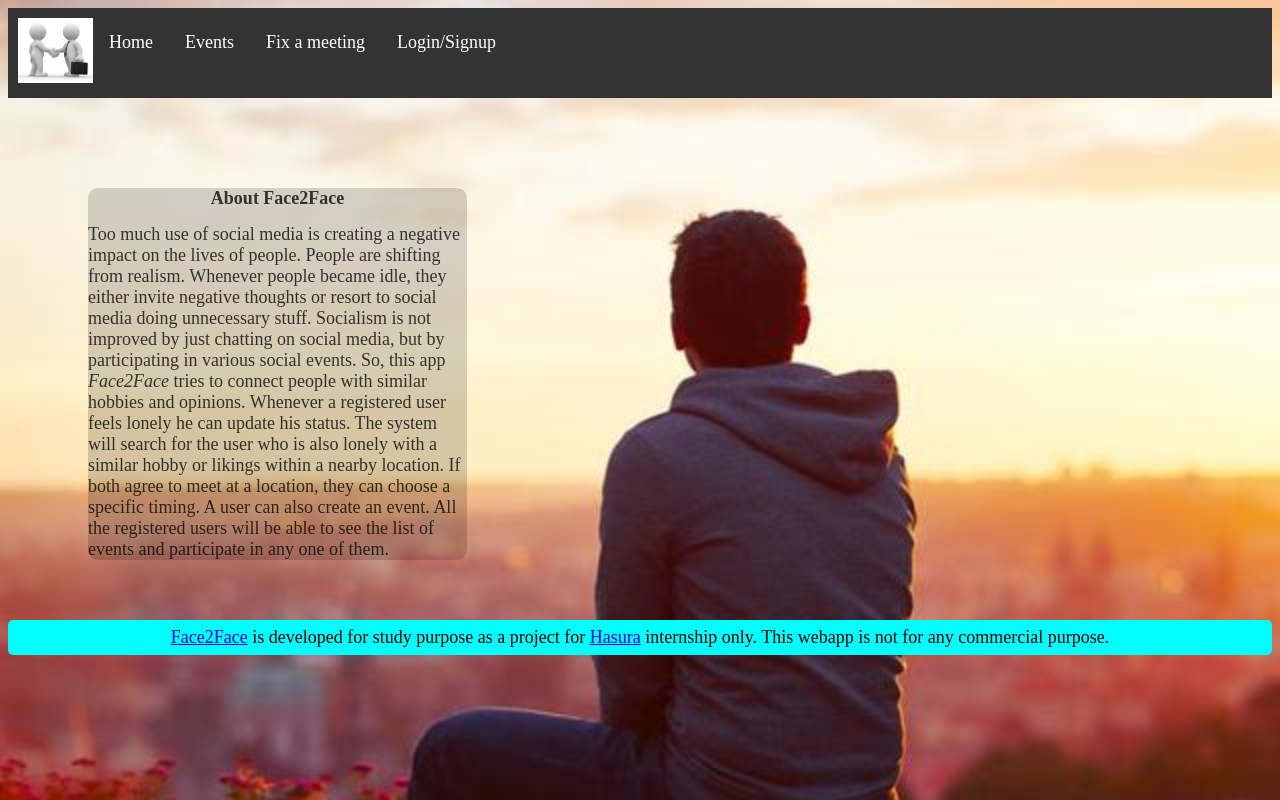
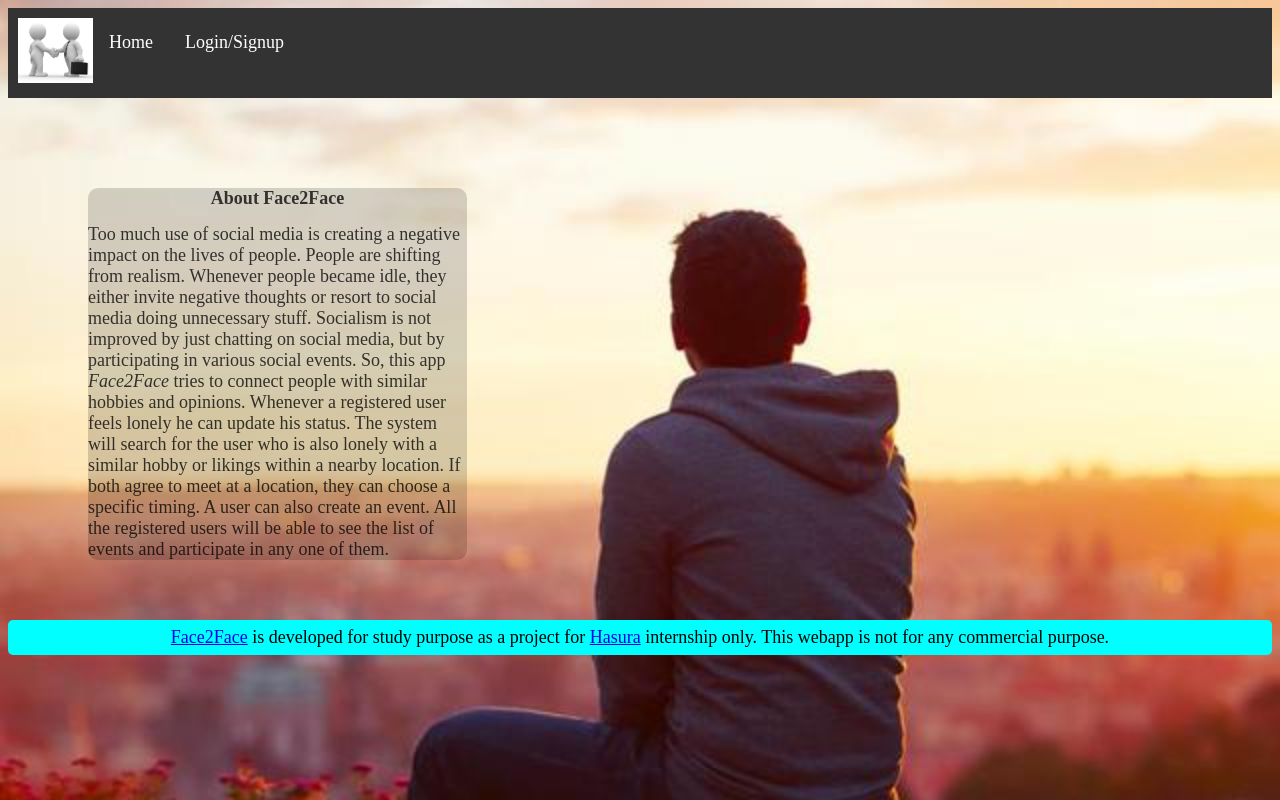
Before and after one commit to parikhmihir/Face-2-Face, a plain HTML site: page index.html in a window 1280 px wide. Drawn offline with Linux system fonts and the light colour scheme.

Commit message:
Update index.html

```diff
--- a/index.html
+++ b/index.html
@@ -8,10 +8,8 @@
 	<ul>
 		<li><img src="meeting.jpg" height="65px" width="75px"/></li>
 		<li><a href="/">Home</a></li>
-		<li><a href="event.html">Events</a></li>
-		<li><a href="meeting.html">Fix a meeting</a></li>
 		<li><a href="signup.html">Login/Signup</a></li>
-</ul>
+	</ul>
 </nav>
 <div id="about">
 </div>
```
